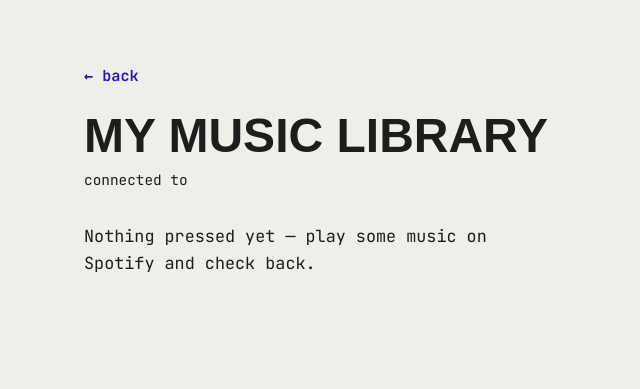
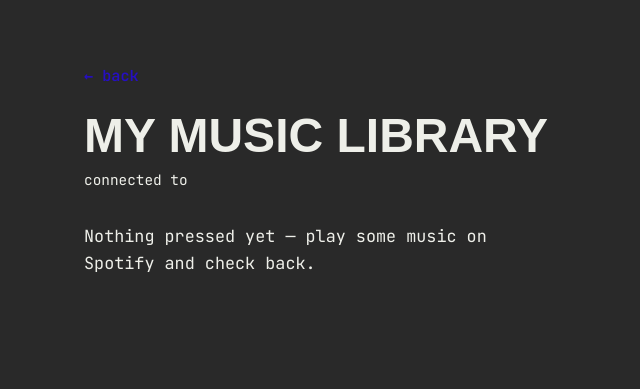
Before and after one commit to azurem1nd/neela-narayan-capstone, a Flask app: template templates/contexts.html in a window 1280 px wide. Shown: the top 389 px of the page, without its empty margins (0-640 px from the left). Run offline with Flask 3, Linux system fonts and the light colour scheme; the template is opened without the code that fills it, so the values that code supplies are empty; some web fonts are replaced.

Commit message:
Flip the library page to a dark background with light heading/text
--tr-bg -> #292929, --tr-ink -> #EEEFE9. Since both tokens already
cascade through every heading, body/meta text, card border, and
footer on this page, this flips the whole page coherently rather
than just the two literal elements named -- otherwise description
and meta text would have gone unreadable (near-black on near-black).
Category accent colors and the blue nav/back-link accent are
untouched, so they read even more vividly against the dark ground.

Co-Authored-By: Claude Sonnet 5 <noreply@anthropic.com>

```diff
--- a/static/css/style.css
+++ b/static/css/style.css
@@ -508,8 +508,8 @@ a { color: inherit; }
 .library-page {
   /* Card canvas colors, pixel-sampled from the six reference designs
      (see conversation) -- exact, not approximated. */
-  --tr-bg: #EEEFE9;
-  --tr-ink: #1D1D1D;
+  --tr-bg: #292929;
+  --tr-ink: #EEEFE9;
   --tr-blue: #260FC1;
   --tr-pink: #F253AD;
   --font-display: "Unbounded", sans-serif;
```
